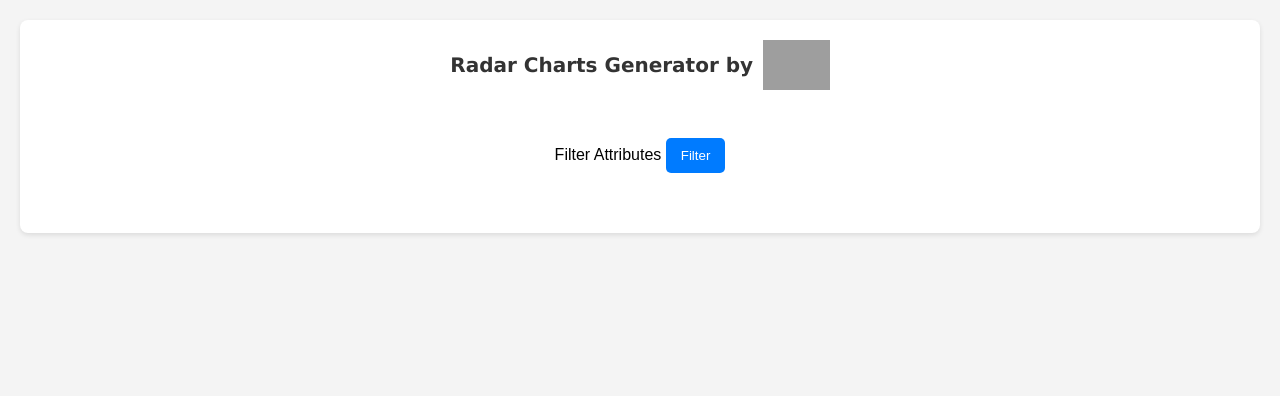
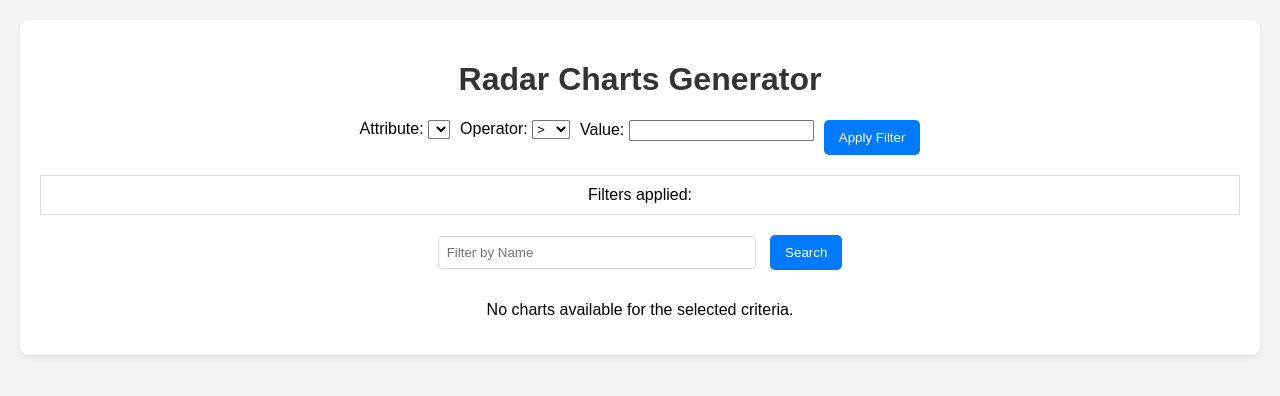
Before and after one commit to zaidehabkhreis/radar-chart-tool, a Flask app: page / in a window 1280 px wide. Shown: the top 396 px of the page. Run offline with Flask 3, Linux system fonts and the light colour scheme; lists and menus that the app fills with data are empty; parts of the project's set-up code (start-up, migrations or seed data) failed here and were passed over; grey boxes are pictures that could not be loaded.

Commit message:
Updated the filtering mechanism, added the filter by name functionality

```diff
--- a/Radar Charts/Templates/index.html
+++ b/Radar Charts/Templates/index.html
@@ -6,6 +6,7 @@
     <title>Chart Viewer</title>
     <link rel="stylesheet" href="https://cdnjs.cloudflare.com/ajax/libs/font-awesome/6.0.0-beta3/css/all.min.css">
     <style>
+        /* Custom Styles */
         body {
             font-family: Arial, sans-serif;
             margin: 0;
@@ -28,30 +29,19 @@
             color: #333;
         }
 
-        .filter {
-            margin-bottom: 10px;
-            text-align: center;
+        .filter-section {
+            display: flex;
+            justify-content: center;
+            margin-bottom: 20px;
         }
 
-        .checkbox-container {
-            text-align: left;
-            display: inline-block;
-            margin-top: 10px;
-            max-height: 150px;
-            font-size: 12px;
-            overflow-y: auto;
-        }
-
-        .checkbox-container label {
-            display: flex;
-            align-items: center;
-            gap: 5px;
+        .filter-section > div {
+            margin-right: 10px;
         }
 
         .charts {
-            display: grid;
-            margin-top: 20px;
-            grid-template-columns: repeat(2, 1fr);
+            display: flex;
+            flex-wrap: wrap;
             gap: 20px;
             justify-content: center;
         }
@@ -62,6 +52,8 @@
             background: #f9f9f9;
             border-radius: 8px;
             text-align: center;
+            flex: 0 1 calc(50% - 20px); /* Ensures 2 charts per row */
+            box-sizing: border-box;
         }
 
         .chart iframe {
@@ -74,32 +66,10 @@
             font-weight: bold;
         }
 
-        .pagination {
-            text-align: center;
-            margin-top: 20px;
-        }
-
-        .pagination a {
-            margin: 0 5px;
-            text-decoration: none;
-            padding: 10px 15px;
-            background: #007bff;
-            color: #fff;
-            border-radius: 5px;
-        }
-
-        .pagination a.active {
-            background: #0056b3;
-            font-weight: bold;
-        }
-
-        .pagination a:hover {
-            background: #0056b3;
-        }
-
-        .pagination a.disabled {
-            background: #ccc;
-            pointer-events: none;
+        .applied-filters {
+            border: 1px solid #ddd;
+            padding: 10px;
+            margin-bottom: 20px;
         }
 
         button {
@@ -115,64 +85,132 @@
             background: #0056b3;
         }
 
-        .no-data {
-            text-align: center;
-            font-size: 18px;
-            color: #777;
+        .search-container {
+            margin-bottom: 15px;
         }
+
+        .search-container input[type="text"] {
+            width: 300px;
+            padding: 8px;
+            border: 1px solid #ddd;
+            border-radius: 4px;
+            margin-right: 10px;
+        }
+
+        .applied-filters .filter {
+            display: inline-block;
+            padding: 5px 10px;
+            margin-right: 5px;
+            background-color: #f0f0f0;
+            border-radius: 4px;
+        }
+
+        .applied-filters .filter .remove-filter {
+            cursor: pointer;
+            margin-left: 5px;
+            color: red;
+        }
+
     </style>
 </head>
 <body>
     <div class="container">
-        <div style="display: flex; justify-content: center; align-items: center; margin-bottom: 20px;">
-            <h1 style="margin: 0; font-size: 20px; font-family: 'Verdana', sans-serif; font-weight: bold;">
-                Radar Charts Generator by
-            </h1>
-            <img src="https://datasciencefestival.com/wp-content/uploads/2022/08/devoteam-logo.png"
-                 alt="Devoteam Logo"
-                 style="height: 50px; margin-left: 10px;">
+        <h1>Radar Charts Generator</h1>
+
+        <form method="POST" action="{{ url_for('index') }}">
+            <div class="filter-section">
+                <div>
+                    <label for="filter_pillar">Attribute:</label>
+                    <select name="filter_pillar" id="filter_pillar">
+                        {% for pillar in pillars %}
+                            <option value="{{ pillar }}">{{ pillar }}</option>
+                        {% endfor %}
+                    </select>
+                </div>
+                <div>
+                    <label for="filter_operator">Operator:</label>
+                    <select name="filter_operator" id="filter_operator">
+                        <option value=">">&gt;</option>
+                        <option value="<">&lt;</option>
+                        <option value="=">=</option>
+                        <option value=">=">&gt;=</option>
+                        <option value="<=">&lt;=</option>
+                    </select>
+                </div>
+                <div>
+                    <label for="filter_value1">Value:</label>
+                    <input type="text" name="filter_value1" id="filter_value1">
+                </div>
+                <button type="submit">Apply Filter</button>
+            </div>
+        </form>
+
+        <div class="applied-filters">
+            Filters applied:
+            {% for filter in applied_filters %}
+                <span class="filter">{{ filter }} <span class="remove-filter" onclick="removeFilter('{{ filter }}')">X</span></span>
+            {% endfor %}
         </div>
 
-        {% if show_filter_form %}
-            <form method="POST" action="{{ url_for('index') }}">
-                <div class="filter">
-                    <div class="checkbox-container">
-                        {% for pillar in pillars %}
-                            <label>
-                                <input type="checkbox" name="pillar" value="{{ pillar }}"
-                                {% if pillar in selected_pillars %} checked {% endif %}>
-                                {{ pillar }}
-                            </label><br>
-                        {% endfor %}
-                    </div>
-                </div>
-                <label for="pillar">Filter Attributes</label>
-                <button type="submit">Filter</button>
-            </form>
-        {% endif %}
+        <form method="GET" action="{{ url_for('index') }}">
+            <div class="search-container">
+                <input type="text" name="search_name" placeholder="Filter by Name" value="{{ search_name }}">
+                <button type="submit">Search</button>
+            </div>
+        </form>
 
-        <div class="charts" id="chart-container">
-            {% if data %}
-                {% for sheet_name, data in data.items() %}
-                    <div class="chart">
-                        <iframe src="{{ url_for('generate_chart', sheet_name=sheet_name, pillars=','.join(selected_pillars)) }}" frameborder="0"></iframe>
-                        <p>{{ sheet_name }}</p>
-                    </div>
+        <div class="charts">
+            {% if sheets_to_display %}
+                {% for sheet_name, data in sheets_to_display.items() %}
+                    {% if data is not none and data|length > 0 %}
+                        <div class="chart">
+                            <iframe src="{{ url_for('generate_chart', sheet_name=sheet_name) }}" frameborder="0"></iframe>
+                            <p>{{ sheet_name }}</p>
+                        </div>
+                    {% endif %}
                 {% endfor %}
+            {% else %}
+                <p>No charts available for the selected criteria.</p>
             {% endif %}
         </div>
 
-        <div class="pagination">
-            {% if current_page > 1 %}
-                <a href="{{ url_for('index', page=current_page - 1, selected_pillars=selected_pillars_query) }}">&laquo; Previous</a>
-            {% endif %}
-            {% for i in range(1, total_pages + 1) %}
-                <a href="{{ url_for('index', page=i, selected_pillars=selected_pillars_query) }}" class="{% if i == current_page %}active{% endif %}">{{ i }}</a>
-            {% endfor %}
-            {% if current_page < total_pages %}
-                <a href="{{ url_for('index', page=current_page + 1, selected_pillars=selected_pillars_query) }}">Next &raquo;</a>
-            {% endif %}
-        </div>
-    </div>
+
+
+
+    <script>
+        function removeFilter(filter) {
+            const url = new URL(window.location.href);
+            url.searchParams.append('remove_filter', filter);
+            window.location.href = url.toString();
+        }
+    </script>
+
+
+    <script>
+        // Wait for the DOM to load
+        document.addEventListener("DOMContentLoaded", () => {
+            // Select all chart containers
+            const chartContainers = document.querySelectorAll(".chart");
+
+            // Loop through each container
+            chartContainers.forEach(container => {
+                const iframe = container.querySelector("iframe");
+
+                // Check if iframe content has "No data available for the selected filters."
+                if (iframe) {
+                    iframe.onload = () => {
+                        const iframeDoc = iframe.contentDocument || iframe.contentWindow.document;
+                        const iframeBodyText = iframeDoc.body?.textContent || "";
+
+                        // If the text contains the undesired phrase, remove the container
+                        if (iframeBodyText.includes("No data available for the selected filters.")) {
+                            container.remove();
+                        }
+                    };
+                }
+            });
+        });
+    </script>
+
 </body>
 </html>
--- a/Radar Charts/app.py
+++ b/Radar Charts/app.py
@@ -1,110 +1,269 @@
-#### data.xlsx have 6 sheets
-#### data_original have 4 sheets
-
-from flask import Flask, render_template, request
+from flask import Flask, render_template, request, redirect, url_for, make_response
 import pandas as pd
 import plotly.graph_objects as go
-import math
+import json
 
-app = Flask(__name__, template_folder='Templates')
+app = Flask(__name__)
 
 # Load the predefined spreadsheet
-file_path = 'Radar Charts/data.xlsx'
+file_path = 'data2.xlsx'  # Ensure data2.xlsx is in the same directory
 sheets = pd.ExcelFile(file_path)
 data_dict = {}
 
+# Store the unique pillars and their average scores for each sheet
+pillar_avg_scores_dict = {}
+
 for sheet_name in sheets.sheet_names:
     data = sheets.parse(sheet_name)
+    data_dict[sheet_name] = data
+
     if 'Pillar' in data.columns and 'Score' in data.columns:
-        data_dict[sheet_name] = data  # Store the entire DataFrame
+        avg_scores = data.groupby('Pillar')['Score'].mean().round(1).reset_index()
+        pillar_avg_scores_dict[sheet_name] = avg_scores
 
-# Get unique pillars for the checkboxes
+
+# Get unique pillars for the filter dropdown
 all_pillars = []
 for sheet_name, data in data_dict.items():
-    all_pillars.extend(data['Pillar'].unique())
+    if 'Pillar' in data.columns:
+        all_pillars.extend(data['Pillar'].unique())
 unique_pillars = sorted(set(all_pillars))
+
+def get_applied_filters(request):
+    """Retrieve filters from cookies"""
+    applied_filters = request.cookies.get('applied_filters', '[]')
+    return json.loads(applied_filters)
+
+def set_applied_filters(response, applied_filters):
+    """Set filters in cookies"""
+    response.set_cookie('applied_filters', json.dumps(applied_filters))
+
+def filter_data(data, applied_filters):
+    """Apply all filters to the given data."""
+    filtered_data_dict = {}
+
+    for sheet_name, df in data.items():  # Iterate over each sheet
+        include_sheet = True  # Assume sheet is included until proven otherwise
+
+        if 'Pillar' in df.columns and 'Score' in df.columns:
+            avg_scores = pillar_avg_scores_dict.get(sheet_name, pd.DataFrame())
+
+            for filter_str in applied_filters:
+                try:
+                    # Extract pillar, operator, and value from filter string
+                    filter_parts = filter_str.replace('Pillar: ', '').split(' ', 2)
+                    if len(filter_parts) != 3:
+                        continue  # Skip invalid filters
+
+                    pillar = filter_parts[0]
+                    operator = filter_parts[1]
+                    try:
+                        value = float(filter_parts[2])
+                    except ValueError:
+                        continue  # Skip filters with invalid numeric values
+
+                    # Get the average score for the pillar from the precomputed avg scores
+                    if pillar in avg_scores['Pillar'].values:
+                        avg_score = avg_scores.loc[avg_scores['Pillar'] == pillar, 'Score'].values[0]
+                    else:
+                        avg_score = None
+
+                    # Handle NaN case or missing pillar
+                    if pd.isna(avg_score) or avg_score is None:
+                        include_sheet = False
+                        break
+
+                    # Compare avg_score using the operator
+                    if operator == '>' and not avg_score > value:
+                        include_sheet = False
+                        break
+                    elif operator == '<' and not avg_score < value:
+                        include_sheet = False
+                        break
+                    elif operator == '=' and not avg_score == value:
+                        include_sheet = False
+                        break
+                    elif operator == '>=' and not avg_score >= value:
+                        include_sheet = False
+                        break
+                    elif operator == '<=' and not avg_score <= value:
+                        include_sheet = False
+                        break
+
+                except Exception as e:
+                    print(f"Filter error: {e}, Filter: {filter_str}")
+                    include_sheet = False  # Exclude if error occurs
+                    break
+
+        # Only include sheets that pass all filters and have data (non-empty)
+        if include_sheet and not df.empty:
+            filtered_data_dict[sheet_name] = df
+
+    return filtered_data_dict
 
 
 @app.route('/', methods=['GET', 'POST'])
 def index():
-    selected_pillars = []
-    page = int(request.args.get('page', 1))
-    selected_pillars_query = request.args.get('selected_pillars', '')
+    search_name = request.args.get('search_name', '')
+    remove_filter = request.args.get('remove_filter', None)
 
-    # Parse selected pillars from query parameters
-    if selected_pillars_query:
-        selected_pillars = selected_pillars_query.split(',')
+    # Get filters from cookies
+    applied_filters = get_applied_filters(request)
 
-    # Handle form submission on the first page
-    if request.method == 'POST' and page == 1:
-        selected_pillars = request.form.getlist('pillar')
+    if remove_filter:
+        # Remove the filter if it exists
+        applied_filters = [f for f in applied_filters if f != remove_filter]
 
-    # Filter data based on selected pillars
-    filtered_data_dict = {}
-    if selected_pillars:
-        for sheet_name, data in data_dict.items():
-            filtered_data = data[data['Pillar'].isin(selected_pillars)]
-            if not filtered_data.empty:
-                filtered_data_dict[sheet_name] = filtered_data
+        # Create response to save updated filters in cookies
+        response = make_response(redirect(url_for('index')))
+        set_applied_filters(response, applied_filters)
+        return response
 
-    # Apply pagination
-    total_charts = len(filtered_data_dict)
-    charts_per_page = 4
-    total_pages = math.ceil(total_charts / charts_per_page)
+    if request.method == 'POST':  # Apply filters via POST request
+        # Get filter values from the form
+        filter_pillar = request.form.get('filter_pillar')
+        filter_operator = request.form.get('filter_operator')
+        filter_value1 = request.form.get('filter_value1')
 
-    start_index = (page - 1) * charts_per_page
-    end_index = start_index + charts_per_page
-    paginated_data = dict(list(filtered_data_dict.items())[start_index:end_index])
+        # Construct filter string for display
+        filter_str = f"Pillar: {filter_pillar} {filter_operator} {filter_value1}"
+
+        # Append new filter if it doesn't already exist
+        if filter_str not in applied_filters:  # Avoid adding duplicates
+            applied_filters.append(filter_str)
+
+        # Create response to save applied filters in cookies
+        response = make_response(redirect(url_for('index')))
+        set_applied_filters(response, applied_filters)
+        return response
+
+    # Filter data based on applied filters
+    filtered_data_dict = filter_data(data_dict, applied_filters)
+
+    # Only include sheets with valid, non-empty data
+    sheets_to_display = {
+        sheet_name: data
+        for sheet_name, data in filtered_data_dict.items()
+        if isinstance(data, pd.DataFrame) and not data.empty and 'Pillar' in data.columns and 'Score' in data.columns
+    }
+
+    # If a search_name exists, filter only matching sheet names
+    if search_name:
+        matching_sheets = {
+            sheet_name: data
+            for sheet_name, data in sheets_to_display.items()
+            if search_name.lower() in sheet_name.lower()
+        }
+        sheets_to_display = matching_sheets
 
     return render_template(
         'index.html',
         pillars=unique_pillars,
-        selected_pillars=selected_pillars,
-        data=paginated_data,
-        current_page=page,
-        total_pages=total_pages,
-        show_filter_form=(page == 1),
-        selected_pillars_query=','.join(selected_pillars)
+        sheets_to_display=sheets_to_display,
+        applied_filters=applied_filters,
+        search_name=search_name
     )
 
 
+@app.route('/chart/<sheet_name>')
+def generate_chart(sheet_name):
+    # Get filters from cookies
+    applied_filters = get_applied_filters(request)
 
-@app.route('/chart/<sheet_name>/<pillars>')
-def generate_chart(sheet_name, pillars):
+    # Check if the sheet exists in the data
     if sheet_name not in data_dict:
         return "Sheet not found", 404
 
-    selected_pillars = pillars.split(',')
-    data = data_dict[sheet_name]
+    # Load the data for the specified sheet
+    data = data_dict[sheet_name].copy()
 
-    # Calculate the average score for each pillar
-    filtered_data = data[data['Pillar'].isin(selected_pillars)]
-    avg_scores = filtered_data.groupby('Pillar')['Score'].mean().round(1).reset_index()
+    # Ensure the necessary columns exist for filtering and chart generation
+    if 'Score' not in data.columns or 'Pillar' not in data.columns:
+        return "Invalid data format for chart generation.", 404
 
+    # Compute average scores for pillars
+    avg_scores = data.groupby('Pillar')['Score'].mean().round(1).reset_index()
+
+    # Apply filters directly within this function
+    for filter_str in applied_filters:
+        try:
+            # Improved parsing of filter strings
+            if not filter_str.startswith("Pillar: "):
+                continue
+
+            # Extract the pillar, operator, and value using regex
+            import re
+            match = re.match(r"Pillar: (.+) (>|<|=|>=|<=) ([0-9.]+)", filter_str)
+            if not match:
+                continue
+
+            pillar = match.group(1).strip()
+            operator = match.group(2)
+            value = float(match.group(3))
+
+            # Check if the pillar exists in the current sheet's averages
+            if pillar not in avg_scores['Pillar'].values:
+                return "No data available for the selected filters.", 404
+
+            # Retrieve the average score for the specified pillar
+            avg_score = avg_scores.loc[avg_scores['Pillar'] == pillar, 'Score'].values[0]
+
+            # Apply the filter condition
+            if operator == '>' and not avg_score > value:
+                return "No data available for the selected filters.", 404
+            elif operator == '<' and not avg_score < value:
+                return "No data available for the selected filters.", 404
+            elif operator == '=' and not avg_score == value:
+                return "No data available for the selected filters.", 404
+            elif operator == '>=' and not avg_score >= value:
+                return "No data available for the selected filters.", 404
+            elif operator == '<=' and not avg_score <= value:
+                return "No data available for the selected filters.", 404
+
+        except Exception as e:
+            print(f"Error applying filter {filter_str}: {e}")
+            return "Error applying filters.", 400
+
+    # Generate the radar chart using filtered averages
     fig = go.Figure()
-
     categories = avg_scores['Pillar'].tolist()
     values = avg_scores['Score'].tolist()
 
-    categories += [categories[0]]
-    values += [values[0]]
+    # Close the loop on radar chart
+    categories.append(categories[0])
+    values.append(values[0])
+
+        # Add all individual scores to hover data
+    hover_data = []
+    for pillar in categories:
+        pillar_data = data[data['Pillar'] == pillar]
+        specific_skills = pillar_data['Specific Skill'].tolist()
+        scores = pillar_data['Score'].tolist()
+        hover_info = f"Averaged Score: {avg_scores.loc[avg_scores['Pillar'] == pillar, 'Score'].values[0]}<br>"
+        hover_info += f"Attribute: {pillar}<br>"
+        hover_info += "<br>".join([f"<span style='font-size: 10px;'>{skill}: {score}</span>" for skill, score in zip(specific_skills, scores)])
+        hover_data.append(hover_info)
 
     fig.add_trace(go.Scatterpolar(
         r=values,
         theta=categories,
         fill='toself',
-        name=sheet_name
+        name=sheet_name,
+        hoverinfo='text',
+        text=hover_data
     ))
 
     fig.update_layout(
         polar=dict(
-            radialaxis=dict(visible=True, range=[0, 10]),
-            angularaxis=dict(tickfont=dict(size=8))
+            radialaxis=dict(visible=True, range=[0, 10], tickfont=dict(size=6.5)),
+            angularaxis=dict(tickfont=dict(size=9))
         ),
         showlegend=False,
     )
 
     return fig.to_html(full_html=False)
 
+
+
 if __name__ == '__main__':
     app.run(debug=True)
```
Also changed, not shown: 1 other file.
